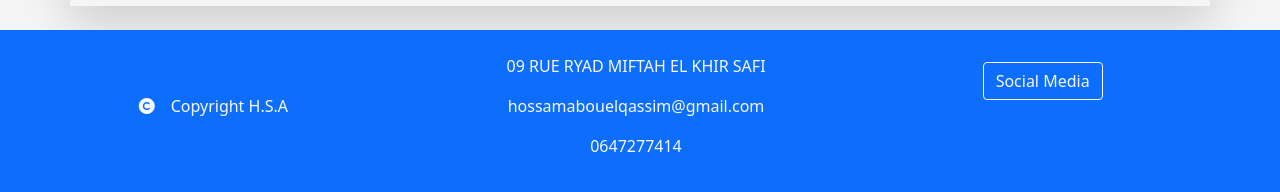
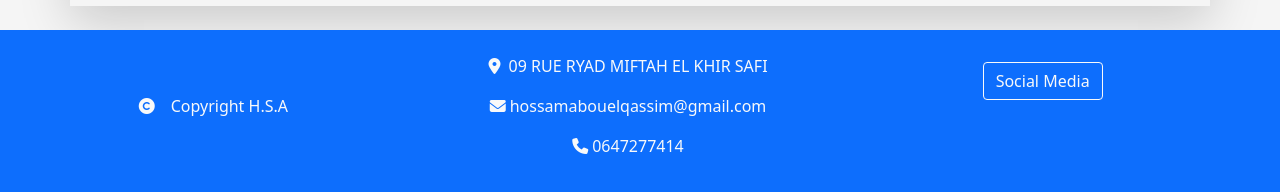
Before and after one commit to hossam-eddine/simpleportfolio, a plain HTML site: page index.html in a window 1280 px wide. Shown: the part 4895-5087 px from the top of the page. Drawn offline with nearby package versions, Linux system fonts and the light colour scheme.

Commit message:
index html

```diff
--- a/index.html
+++ b/index.html
@@ -23,7 +23,7 @@
 <script src="./js/app.js"></script>
 </head>
 <body>
-  <nav class="navbar navbar-expand-lg  navbar-dark fixed-top   " >
+  <nav class="navbar navbar-expand-lg  navbar-dark  fixed-top" >
       <div class="container ">
       <a class="navbar-brand fs-3 fw-bold   " href="#Acceuil"  id="logo">H.E.A</a>
       <button class="navbar-toggler d-lg-none" type="button" data-bs-toggle="collapse" data-bs-target="#collapsibleNavId" aria-controls="collapsibleNavId"
@@ -362,9 +362,9 @@
     <p class=" text-light mt-md-5"><i class="fas fa-copyright   me-3  "></i>Copyright H.S.A</p>
   </div>
   <div class="col-md-4 row   p-4 ">
-    <p class="text-light text-center"><i class="fas fa-location-dot text-primary"></i> 09 RUE RYAD MIFTAH EL KHIR SAFI</p>
-    <p class="text-light text-center"><i class="fas fa-envelope text-primary"></i>hossamabouelqassim@gmail.com</p>
-    <p class="text-light text-center"><i class="fas fa-phone text-primary"></i>0647277414</p>
+    <p class="text-light text-center"><i class="fas fa-location-dot text-light me-1"></i> 09 RUE RYAD MIFTAH EL KHIR SAFI</p>
+    <p class="text-light text-center"><i class="fas fa-envelope text-light me-1"></i>hossamabouelqassim@gmail.com</p>
+    <p class="text-light text-center"><i class="fas fa-phone text-light me-1"></i>0647277414</p>
 
   </div>
   <div class="col-md-4   text-center  mt-sm-2  ">
```
